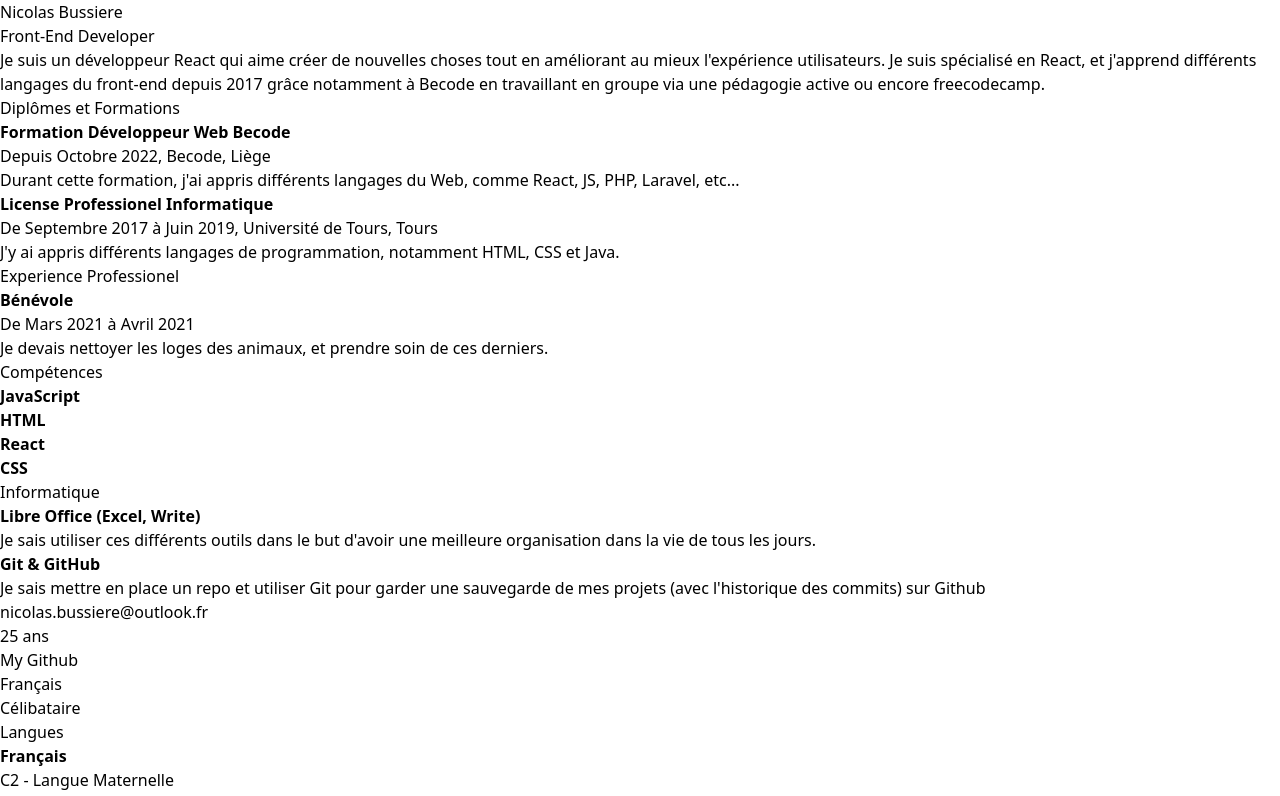
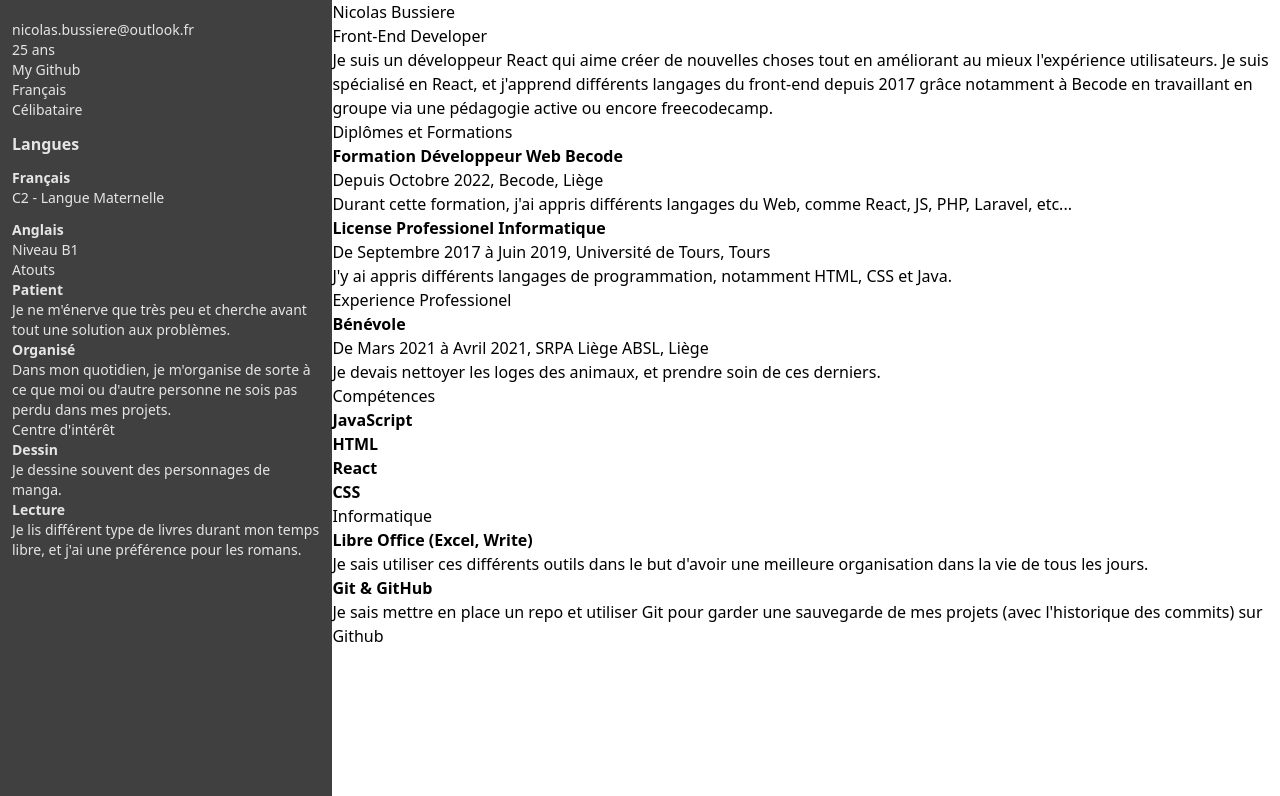
Before and after one commit to Sephiryah/my-cv, a React (Vite) app: page / in a window 1280 px wide. Shown: the top 796 px of the page. Built offline with nearby package versions, Linux system fonts and the light colour scheme.

Commit message:
Add style for Coordinate & Language component

```diff
--- a/src/App.tsx
+++ b/src/App.tsx
@@ -2,9 +2,9 @@ import { MainContent, AdditionalInfo } from "./component";
 
 const App = () => {
   return (
-    <div>
+    <div className="flex font-sans h-screen">
+      <AdditionalInfo />
       <MainContent />
-      <AdditionalInfo />
     </div>
   )
 }
--- a/src/component/AdditionalInfo.tsx
+++ b/src/component/AdditionalInfo.tsx
@@ -2,7 +2,7 @@ import { Coordinate, Language, Asset, Interest } from "./"
 
 const AdditionalInfo = () => {
     return (
-        <div>
+        <div className="flex-column text-neutral-200 bg-neutral-700 pl-3 pr-3 text-sm pt-5 pb-5">
             <Coordinate />
             <Language />
             <Asset />
--- a/src/component/Experience.tsx
+++ b/src/component/Experience.tsx
@@ -5,7 +5,7 @@ const Experience = () => {
             <ul>
                 <li>
                     <p><strong>Bénévole</strong></p>
-                    <p>De Mars 2021 à Avril 2021</p>
+                    <p>De Mars 2021 à Avril 2021, SRPA Liège ABSL, Liège</p>
                     <p>Je devais nettoyer les loges des animaux, et prendre soin de ces derniers.</p>
                 </li>
             </ul>
--- a/src/component/Language.tsx
+++ b/src/component/Language.tsx
@@ -1,10 +1,10 @@
 const Language = () => {
     return (
-        <div>
-            <h3>Langues</h3>
-            <p><strong>Français</strong></p>
+        <div className="mt-3">
+            <h3 className="font-bold text-base">Langues</h3>
+            <p className="mt-3"><strong>Français</strong></p>
             <p>C2 - Langue Maternelle</p>
-            <p><strong>Anglais</strong></p>
+            <p className="mt-3"><strong>Anglais</strong></p>
             <p>Niveau B1</p>
         </div>
     )
--- a/src/component/MainContent.tsx
+++ b/src/component/MainContent.tsx
@@ -2,7 +2,7 @@ import {Header, Formation, Experience, Skills, Informatique} from "./";
 
 const MainContent = () => {
     return(
-        <div>
+        <div className="">
             <Header />
             <Formation />
             <Experience />
```
